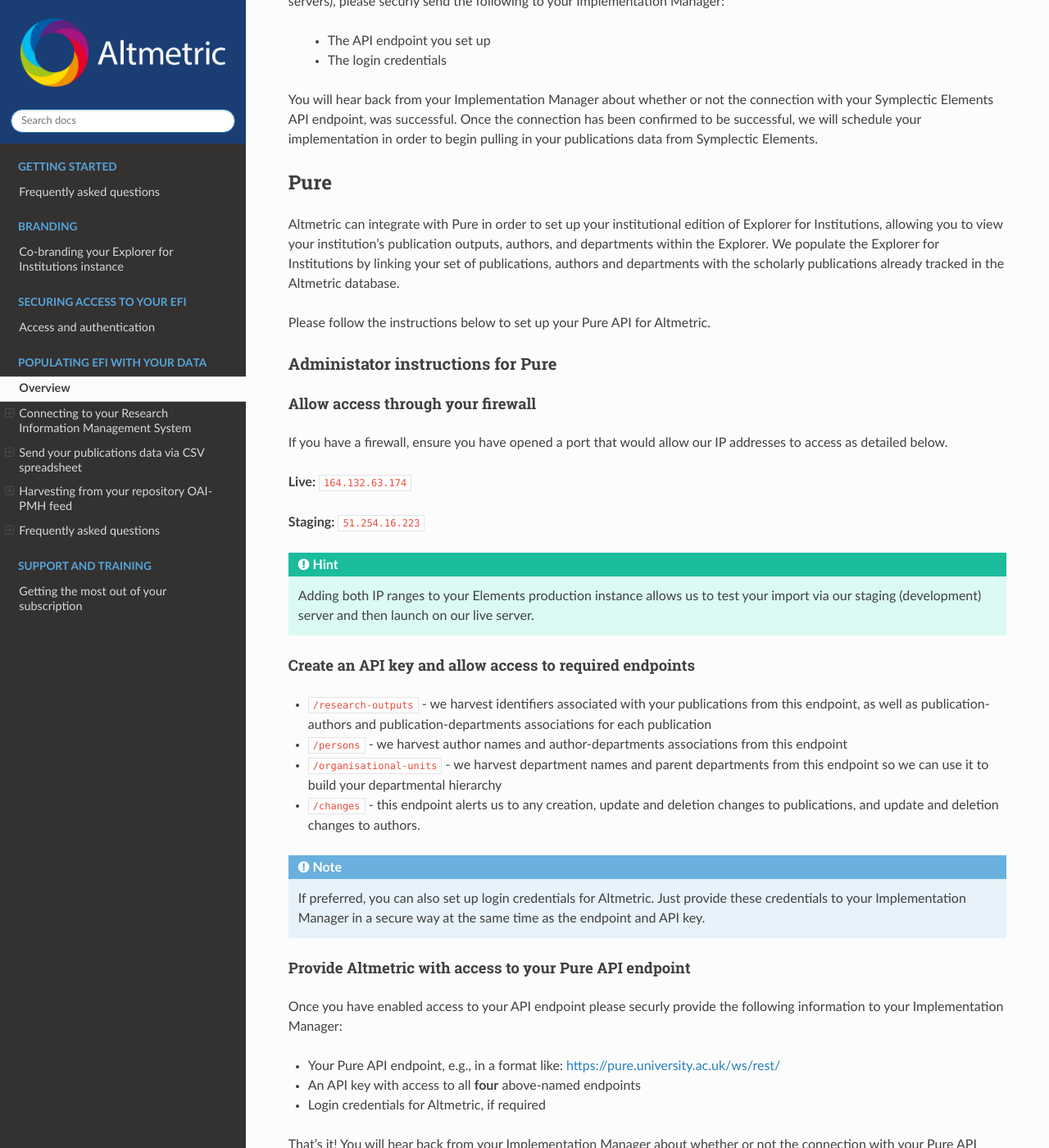
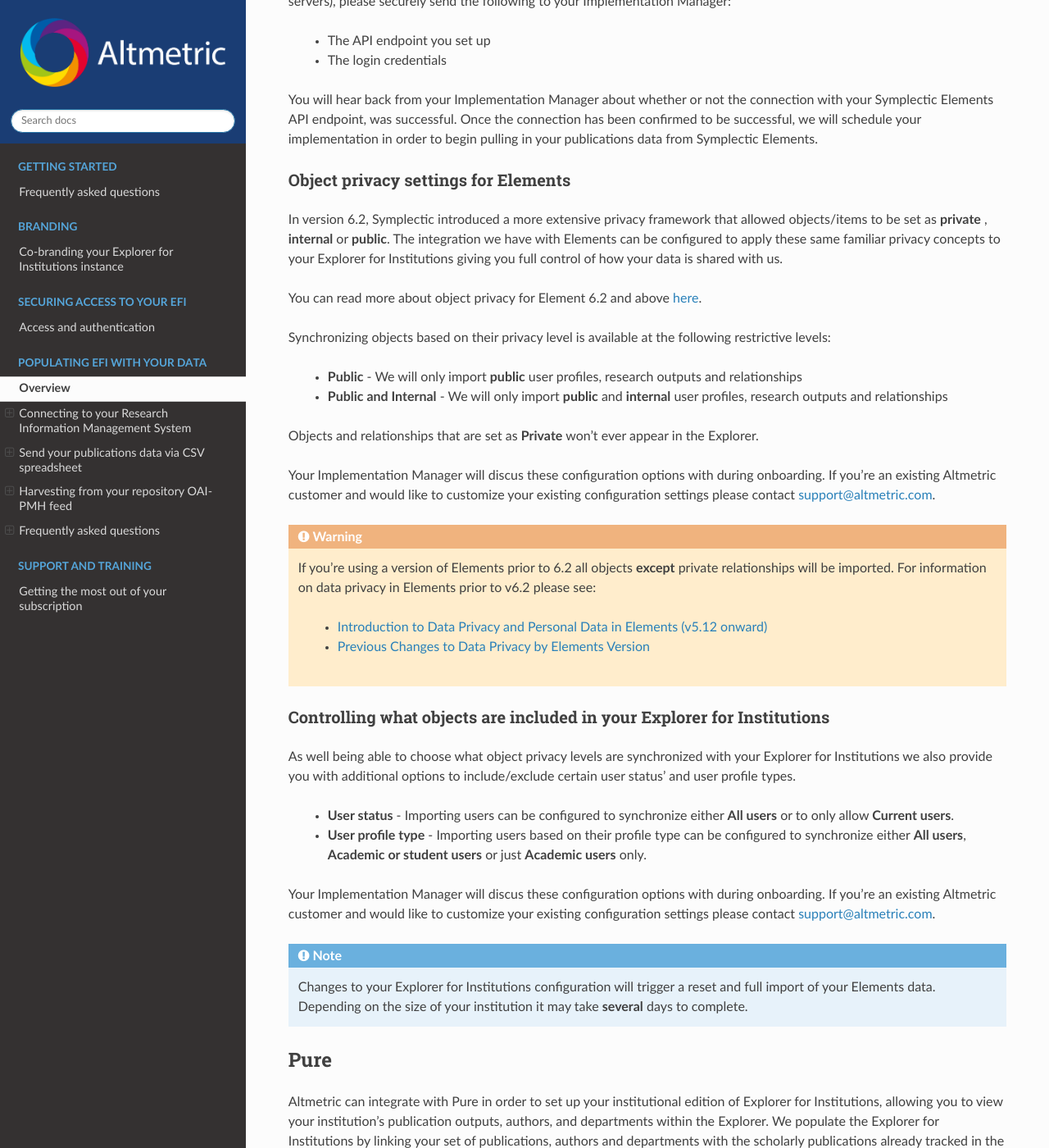
Before and after one commit to mlevans0/altmetric-implementation-docs, a Sphinx documentation site: the page built from source/populating-efi-with-your-data.rst, in a window 1280 px wide and 1400 px high, scrolled down 2540 px. Shown: the whole window at 82% size. Built offline with Sphinx 7.4.7 and the Read the Docs theme 2.0.0, drawn with Linux system fonts in a browser that asks for light colours; comment, search, counter and statistics services are not loaded; some of the changed text lies outside the part shown.

Commit message:
Update build workflow and correct spelling mistakes

```diff
--- a/source/getting-started.rst
+++ b/source/getting-started.rst
@@ -58,7 +58,7 @@
 #. Before the contract is signed, Altmetric will review your publications data to ensure we can build a configured |efi| instance.
 #. After the contract is signed, your |account-manager| will hand over to the Altmetric regional |implementation-contact| to begin the project, they will be your main contact point at Altmetric.
 #. The |implementation-contact| begins the implementation with a kick-off call. On the call, we will talk through the implementation process, discuss how we will collect your data to populate your configurable |efi| instance, explain the support we offer and how to improve roll-out of the |efi|, they will confirm launch timelines, and answer any questions you may have. It's useful to assign a key contact to the project on your team and invite your technical lead/publications manager to the kick-off meeting.
-#. Once your data source is agreed and received by Altmetric, we will build your customised |efi| instance. You will be kept up-to-date via email. This typically takes around two weeks.
+#. Once your data source is agreed and received by Altmetric, we will build your customized |efi| instance. You will be kept up-to-date via email. This typically takes around two weeks.
 #. When your configured instance is live and populated with your data, we send you the details of how to login, explain your dashboard and offer the opportunity for feedback.
 #. A training webinar will also be scheduled at this time.
 #. The implementation phase is now complete! We'll explain how you can contact our Support Team throughout your subscription to ask questions.
--- a/source/populating-efi-with-your-data.rst
+++ b/source/populating-efi-with-your-data.rst
@@ -1,9 +1,9 @@
 Overview
 ********
-Altmetric collects attention data for outputs that have been mentioned online across a range of sources. As items in the Altmetric database are not organised by institution,
+Altmetric collects attention data for outputs that have been mentioned online across a range of sources. As items in the Altmetric database are not organized by institution,
 we can integrate with third party systems or allow for a manual CSV upload in order to set up your institutional edition of |efi|, with outputs produced by your own authors and departments.
 
-We will then populate |efi| by linking your set of publications, authors and departments with the scholarly publications already tracked in the Altmetric database. This enables you to browsethe altmetrics of your institutional outputs by your institutional authors and departments.
+We will then populate |efi| by linking your set of publications, authors and departments with the scholarly publications already tracked in the Altmetric database. This enables you to browse the altmetrics of your institutional outputs by your institutional authors and departments.
 
 Connecting to your Research Information Management System
 *********************************************************
@@ -81,13 +81,47 @@
 
 Send Altmetric your API details and credentials
 ^^^^^^^^^^^^^^^^^^^^^^^^^^^^^^^^^^^^^^^^^^^^^^^
-Once you have enabled access to your Symplectic Elements API endpoint (and provided access for both live and staging servers), please securly send the following to your |implementation-contact|:
+Once you have enabled access to your Symplectic Elements API endpoint (and provided access for both live and staging servers), please securely send the following to your |implementation-contact|:
 
  - The API endpoint you set up
  - The login credentials
 
-You will hear back from your |implementation-contact| about whether or not the connection with your Symplectic Elements API endpoint, was successful. Once the connection has been confirmed to be successful,
-we will schedule your implementation in order to begin pulling in your publications data from Symplectic Elements.
+You will hear back from your |implementation-contact| about whether or not the connection with your Symplectic Elements API endpoint, was successful. Once the connection has been confirmed to be successful, we will schedule your implementation in order to begin pulling in your publications data from Symplectic Elements.
+
+Object privacy settings for Elements
+------------------------------------
+In version 6.2, Symplectic introduced a more extensive privacy framework that allowed objects/items to be set as **private** , **internal** or **public**. The integration we have with Elements can be configured to apply these same familiar privacy concepts to your |efi| giving you full control of how your data is shared with us.
+
+You can read more about object privacy for Element 6.2 and above `here <https://support.symplectic.co.uk/support/solutions/articles/6000246835-introducing-object-privacy-v6-2-onwards->`_.
+
+Synchronizing objects based on their privacy level is available at the following restrictive levels:
+
+  - **Public** - We will only import **public** user profiles, research outputs and relationships
+  - **Public and Internal** - We will only import **public** and **internal** user profiles, research outputs and relationships
+
+Objects and relationships that are set as **Private** won't ever appear in the Explorer.
+
+Your |implementation-contact| will discus these configuration options with during onboarding. If you're an existing Altmetric customer and would like to customize your existing configuration settings please contact support@altmetric.com.
+
+.. warning ::
+
+  If you're using a version of Elements prior to 6.2 all objects **except** private relationships will be imported. For information on data privacy in Elements prior to v6.2 please see:
+
+    - `Introduction to Data Privacy and Personal Data in Elements (v5.12 onward) <https://support.symplectic.co.uk/support/solutions/articles/6000189182-introduction-to-data-privacy-and-personal-data-in-elements-v5-12-onward->`_
+    - `Previous Changes to Data Privacy by Elements Version <https://support.symplectic.co.uk/support/solutions/articles/6000188846-previous-changes-to-data-privacy-by-elements-version>`_
+
+Controlling what objects are included in your |efi|
+---------------------------------------------------
+As well being able to choose what object privacy levels are synchronized with your |efi| we also provide you with additional options to include/exclude certain user status' and user profile types.
+
+  - **User status** - Importing users can be configured to synchronize either **All users** or to only allow **Current users**.
+  - **User profile type** - Importing users based on their profile type can be configured to synchronize either **All users**, **Academic or student users** or just **Academic users** only.
+
+Your |implementation-contact| will discus these configuration options with during onboarding. If you're an existing Altmetric customer and would like to customize your existing configuration settings please contact support@altmetric.com.
+
+.. note ::
+
+  Changes to your |efi| configuration will trigger a reset and full import of your Elements data. Depending on the size of your institution it may take **several** days to complete.
 
 Pure
 ====
@@ -122,7 +156,7 @@
 
 Provide Altmetric with access to your Pure API endpoint
 ^^^^^^^^^^^^^^^^^^^^^^^^^^^^^^^^^^^^^^^^^^^^^^^^^^^^^^^
-Once you have enabled access to your API endpoint please securly provide the following information to your |implementation-contact|:
+Once you have enabled access to your API endpoint please securely provide the following information to your |implementation-contact|:
 
 - Your Pure API endpoint, e.g., in a format like: https://pure.university.ac.uk/ws/rest/
 - An API key with access to all **four** above-named endpoints
--- a/source/securing-access-to-your-efi.rst
+++ b/source/securing-access-to-your-efi.rst
@@ -1,6 +1,6 @@
 Access and authentication
 *************************
-Here at Altmetric security and privacy are of the utmost importantance to us which is why we provide you with various ways to control access to your |efi|.
+Here at Altmetric security and privacy are of the utmost importance to us which is why we provide you with various ways to control access to your |efi|.
 
 We support the following types of user access/authentication:
 
@@ -10,7 +10,7 @@
 #. **Single sign-on** - Altmetric supports SAML2 based authentication (OpenAthens, AD-FS, Azure, Shibboleth etc), and we're a member of the UK Federation and Surfconext. If your institution uses SAML2 based authentication we can work with your team to implement federated access to th Explorer. When SSO is enabled, users are redirected to your IdP (Identity Provider) for authentication. This means your members can use their institutional credentials to login to |efi| and you control who has access to your instance.
 
 .. note::
-    There is an additional fee for enablinging SSO. If this isn't already part of your contract or if you are interested adding SSO please contact your |account-manager| to discuss.
+    There is an additional fee for enabling SSO. If this isn't already part of your contract or if you are interested adding SSO please contact your |account-manager| to discuss.
 
 Single Sign-On
 ==============
@@ -23,7 +23,7 @@
 
 Our production metadata can be found within the UK Access Federation or alternatively available here: https://www.altmetric.com/explorer/shibboleth/metadata.xml.
 
-If your organisation is not a member or you would prefer to provide us with a direct link to your metadata instead, this is also supported.
+If your organization is not a member or you would prefer to provide us with a direct link to your metadata instead, this is also supported.
 
 **Attributes**
 
--- a/source/support-and-training.rst
+++ b/source/support-and-training.rst
@@ -2,7 +2,7 @@
 *****************************************
 We provide training, `promotional materials <https://help.altmetric.com/support/solutions/articles/6000242696-institutions-training-and-promotional-material>`_ and a ticketed `Support Portal <https://help.altmetric.com/support/home>`_ to help you get the most out of |efi| once your instance is live. You can view our `Support Portal <https://help.altmetric.com/support/home>`_ and start browsing our FAQs and resources now!
 
-Your |implementation-contact| will discuss your team/organisation's training needs and arrange a tailored online webinar. In-person training sessions are held as subject to discussion. A minimum of one video conference training session is offered as part of your |efi| subscription on completion of your instance. Additional sessions will be available as detailed by your |account-manager|, based on institution size.
+Your |implementation-contact| will discuss your team/organization's training needs and arrange a tailored online webinar. In-person training sessions are held as subject to discussion. A minimum of one video conference training session is offered as part of your |efi| subscription on completion of your instance. Additional sessions will be available as detailed by your |account-manager|, based on institution size.
 Altmetric also run regular, open refresher training sessions open to all |efi| users.
 
 See our `Events page to book a place on a webinar <https://www.altmetric.com/events/>`_.
```
Also changed, not shown: other parts of source/populating-efi-with-your-data.rst (+15 -15 lines), 1 other file.
